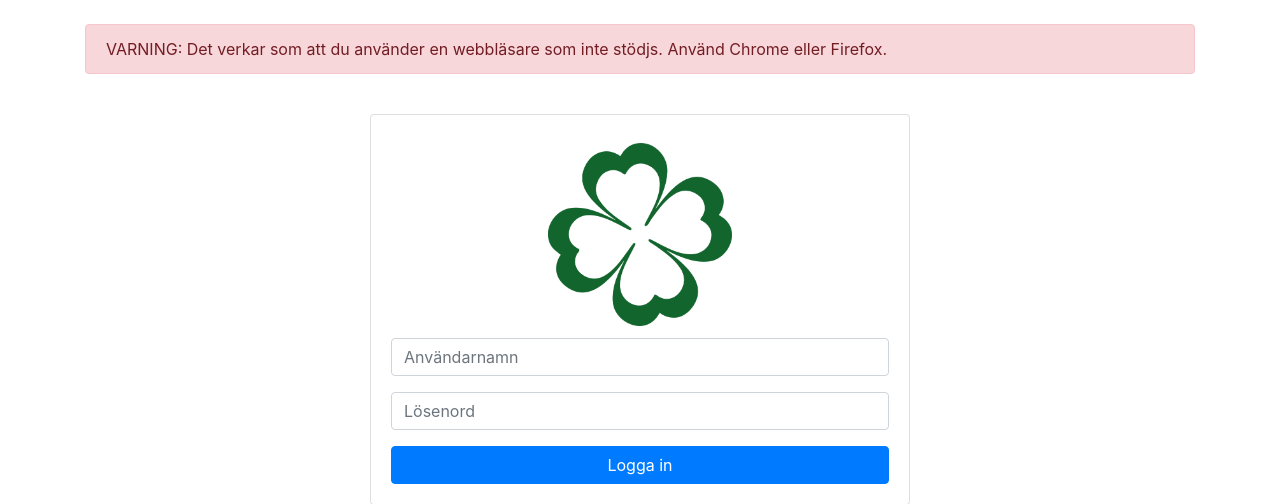
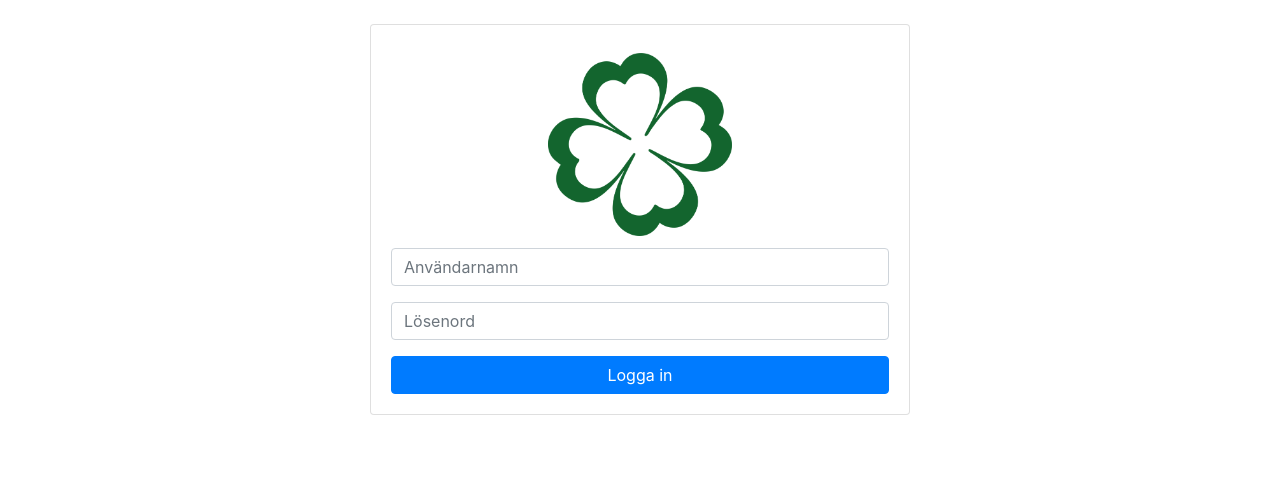
Before and after one commit to skmattias/cover, a Flask app: page /login in a window 1280 px wide. Shown: the top 504 px of the page. Run offline with Flask 2, Linux system fonts and the light colour scheme; data that the repository does not hold is empty; some libraries are stand-ins or nearby versions.

Commit message:
fix browser warning

```diff
--- a/omslag/templates/login.html
+++ b/omslag/templates/login.html
@@ -51,7 +51,7 @@
             var chrome = navigator.userAgent.indexOf("Chrome") !== -1;
             var firefox = navigator.userAgent.indexOf("Firefox") !== -1;
 
-            if (!(firefox)) {
+            if (!(firefox || chrome)) {
                 $("body").prepend(`
                 <br/>
                 <div class="container">
```
